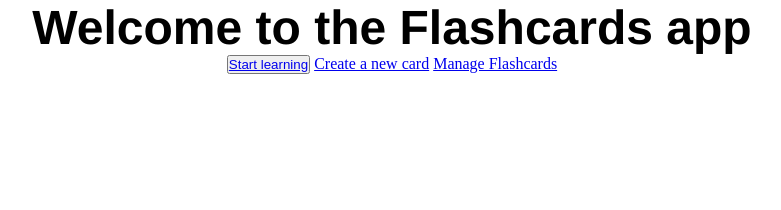
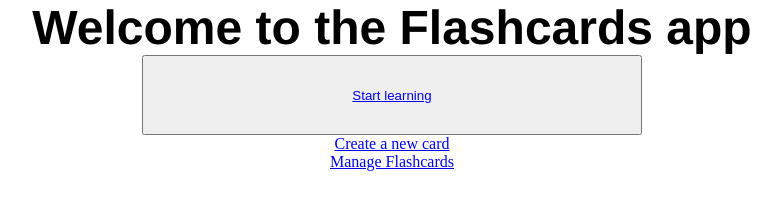
Before and after one commit to Jelename/flashcards-app, a plain HTML site: page index.html in a window 1280 px wide. Shown: the whole page, without its empty margins (248-1029 px from the left). Drawn offline with Linux system fonts and the light colour scheme.

Commit message:
better button

```diff
--- a/css/style.css
+++ b/css/style.css
@@ -16,3 +16,8 @@ h1 {
   margin: auto;
   color:white;
 }
+
+.startLearning {
+  width: 500px;
+  height: 80px;
+}
--- a/index.html
+++ b/index.html
@@ -7,8 +7,8 @@
   </head>
   <body>
     <h1>Welcome to the Flashcards app</h1>
-    <button type="button" name="button"><a href="./pages/question-page.html">Start learning</a></button>
-    <a href="./pages/new-card.html">Create a new card</a>
-    <a href="#">Manage Flashcards</a>
+    <button class="startLearning" type="button" name="button"><a href="./pages/question-page.html">Start learning</a></button>
+    <p><a href="./pages/new-card.html">Create a new card</a></p>
+    <p><a href="#">Manage Flashcards</a></p>
   </body>
 </html>
```
